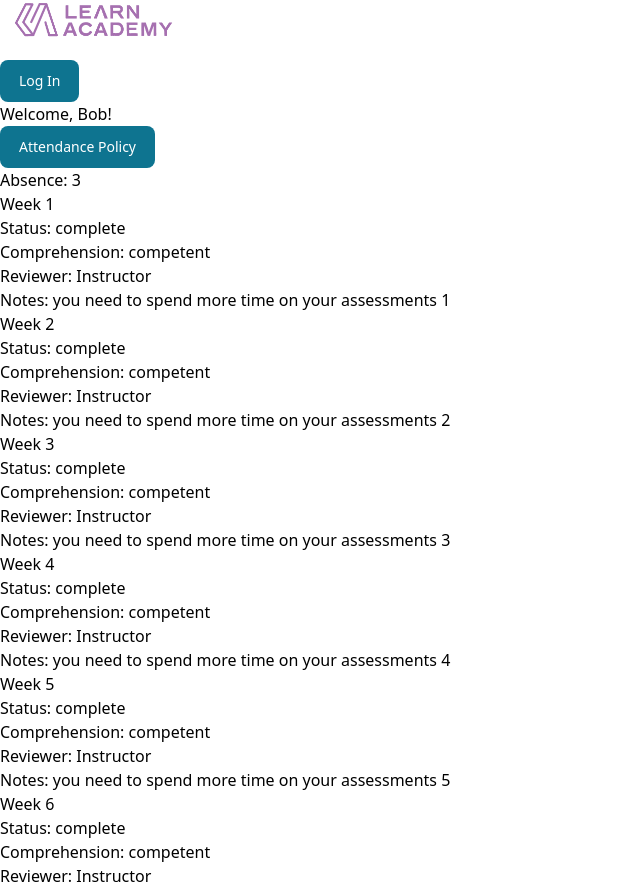
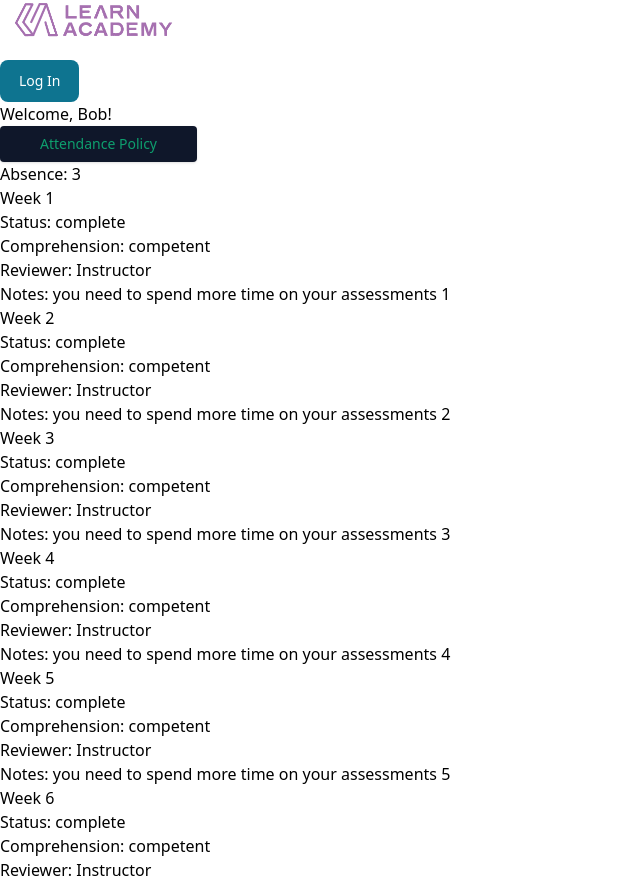
Before and after one commit to LEARNAcademy/student-application, a React (Create React App) app: page / in a window 1280 px wide. Shown: the part 20-906 px from the top of the page, without its empty margins (0-640 px from the left). Built offline with nearby package versions, Linux system fonts and the light colour scheme.

Commit message:
Still working

```diff
--- a/src/components/PolicyModal.js
+++ b/src/components/PolicyModal.js
@@ -5,7 +5,7 @@ const AttendancePolicyModal = () => {
   const [visible, setVisible] = useState(false)
   return (
     <>
-      <Button onClick={() => setVisible(true)}>
+      <Button class="px-6 bg-slate-900 text-green-500 rounded shadow" onClick={() => setVisible(true)}>
         Attendance Policy
       </Button>
       <Modal
@@ -16,7 +16,7 @@ const AttendancePolicyModal = () => {
           Attendance Policy
         </Modal.Header>
         <Modal.Body>
-          <div className="space-y-6">
+          <div className="space-y-6 bg-zinc-50">
             <p>
               Regular and punctual attendance is an important part of a students education. Class begins promptly and attendance is strictly monitored. Students should not be late. It is disruptive and unprofessional to enter a class that is already underway.
             </p>
@@ -37,7 +37,7 @@ const ComprehensionModal = () => {
   const [visible, setVisible] = useState(false)
   return (
     <>
-      <Button onClick={() => setVisible(true)}>
+      <Button class="px-6 bg-slate-900 text-green-500 rounded shadow" onClick={() => setVisible(true)}>
         Comprehension
       </Button>
       <Modal
```
